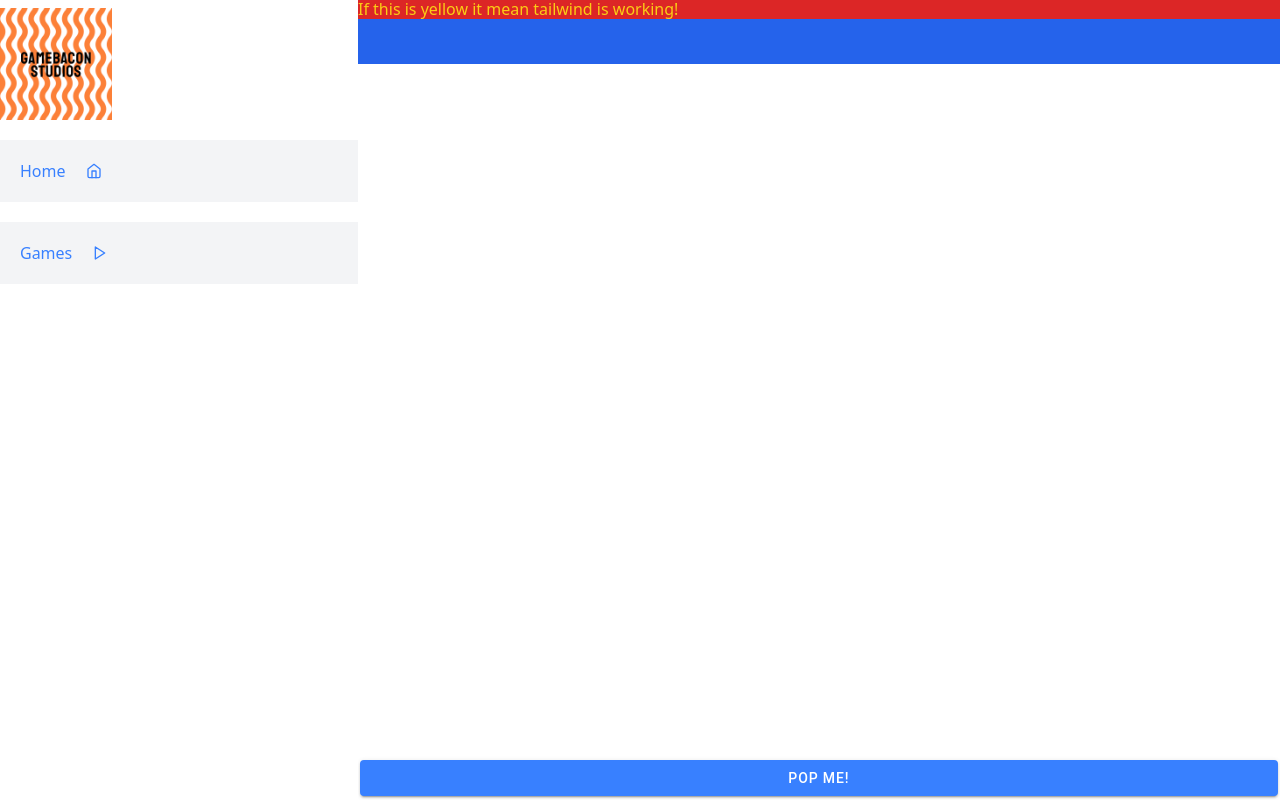
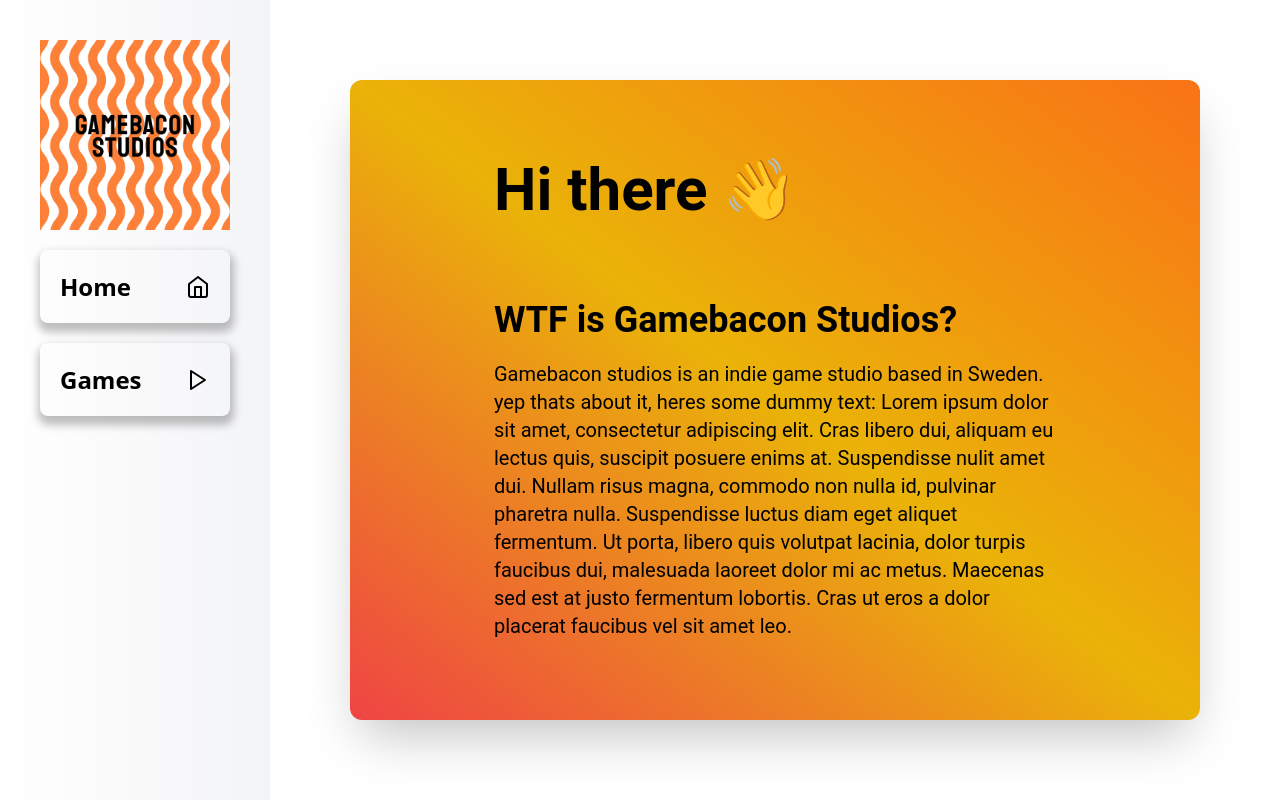
Before and after one commit to gamebacon/gamebaconstudios, a React (Create React App) app: page / in a window 1280 px wide. Built offline with nearby package versions, Linux system fonts and the light colour scheme.

Commit message:
added layout from figma

```diff
--- a/package.json
+++ b/package.json
@@ -22,7 +22,6 @@
     "react-icons": "^4.4.0",
     "react-router": "^5.2.0",
     "react-router-dom": "^5.2.0",
-    "react-scripts": "5.0.1",
     "web-vitals": "^2.1.4"
   },
   "scripts": {
@@ -58,6 +57,7 @@
     "eslint-plugin-n": "^15.3.0",
     "eslint-plugin-promise": "^6.0.1",
     "eslint-plugin-react": "^7.31.8",
+    "react-scripts": "5.0.1",
     "tailwindcss": "^3.1.8",
     "typescript": "^4.8.4"
   }
--- a/src/App.tsx
+++ b/src/App.tsx
@@ -23,8 +23,8 @@
 import './theme/variables.css';
 
 import HomePage from './pages/HomePage';
-import AppLayoutMenu from "./components/AppLayoutMenu";
-import GamesPage from "./pages/GamesPage";
+import AppLayoutMenu from './components/AppLayoutMenu';
+import GamesPage from './pages/GamesPage';
 
 setupIonicReact();
 
--- a/src/components/AppLayoutMenu.tsx
+++ b/src/components/AppLayoutMenu.tsx
@@ -1,9 +1,9 @@
-import {IonList, IonMenu, IonMenuButton, IonMenuToggle, IonRouterLink} from "@ionic/react";
-import React from "react";
+import {IonList, IonMenu, IonMenuButton, IonMenuToggle, IonRouterLink} from '@ionic/react';
+import React from 'react';
 import {FiHome, FiPlay} from 'react-icons/fi';
 
 
-import UILogo from "./UICommon/UILogo";
+import UILogo from './UICommon/UILogo';
 
 interface AppLayoutMenuPage {
     title: string,
@@ -28,15 +28,17 @@
 const AppLayoutMenu: React.FC = () => {
     return (
         <IonMenu contentId='main' side='start' swipe-gesture={true} menuId='main-menu'>
-            <IonList className='space-y-5'>
+            <IonList className='space-y-5 h-full bg-gradient-to-r from-white to-gray-100
+             items-center flex flex-col px-10 pt-10'>
                 <IonRouterLink routerLink='/'>
-                    <UILogo/>
+                    <UILogo style='w-full'/>
                 </IonRouterLink>
                 {pages.map((page, index) => {
                     return (
-                        <IonMenuToggle key={index} autoHide={false} className='bg-gray-100 flex w-full'>
-                            <IonRouterLink routerLink={page.url} className='w-full h-full p-5'>
-                                <div className='flex space-x-5 items-center'>
+                        <IonMenuToggle key={index} autoHide={false}
+                            className='shadow-menu-item flex w-full rounded-lg'>
+                            <IonRouterLink routerLink={page.url} className='w-full h-full p-5 text-black'>
+                                <div className='flex space-x-5 items-center text-2xl justify-between font-semibold'>
                                     <label className=''>{page.title}</label>
                                     <div className='w-fit'>{page.icon}</div>
                                 </div>
--- a/src/components/UICommon/UILogo.tsx
+++ b/src/components/UICommon/UILogo.tsx
@@ -1,11 +1,15 @@
-import React from "react";
+import React, {FC} from "react";
 
 // @ts-ignore
 import logo from '../../assets/images/logo.jpg';
 
-const UILogo: React.FC = () => {
+type UILogoProps = {
+    style?: string;
+}
+
+const UILogo: FC<UILogoProps> = ({style}) => {
     return (
-        <img src={logo} className='h-28'/>
+        <img src={logo} className={`h-28' ${style}`}/>
     );
 };
 
--- a/src/pages/HomePage.tsx
+++ b/src/pages/HomePage.tsx
@@ -1,15 +1,24 @@
-import {IonButton, IonContent, IonMenu, IonMenuButton, IonPage, IonPopover} from "@ionic/react";
-import React from "react";
+import {IonButton, IonContent, IonMenu, IonMenuButton, IonPage, IonPopover} from '@ionic/react';
+import React from 'react';
 
 const HomePage: React.FC = () => {
     return (
-    <IonPage>
-        <h1 className='bg-red-600 text-yellow-400'>If this is yellow it mean tailwind is working!</h1>
-        <IonButton id='popover-button'>Pop me!</IonButton>
-        <IonPopover trigger='popover-button' className='bg-blue-300'>
-            <IonContent className='text-6xl font-extrabold text-center text-fuchsia-800'>Hello world!</IonContent>
-        </IonPopover>
-    </IonPage>)
+        <IonPage>
+            <IonContent className='p-20'>
+                <div className='h-full w-full p-20'>
+                    <div className='bg-gradient-to-tr from-red-500 to-orange-500 via-yellow-500
+                     h-full w-full rounded-xl px-36 py-20 flex flex-col shadow-2xl'>
+                        <h1 className='text-6xl font-bold pb-20'>Hi there 👋</h1>
+                        <div className=''>
+                            <h2 className='text-4xl font-semibold pb-5'>WTF is Gamebacon Studios?</h2>
+                            {/* eslint-disable-next-line max-len */}
+                            <h4 className='text-xl'>Gamebacon studios is an indie game studio based in Sweden. yep thats about it, heres some dummy text: Lorem ipsum dolor sit amet, consectetur adipiscing elit. Cras libero dui, aliquam eu lectus quis, suscipit posuere enims at. Suspendisse nulit amet dui. Nullam risus magna, commodo non nulla id, pulvinar pharetra nulla. Suspendisse luctus diam eget aliquet fermentum. Ut porta, libero quis volutpat lacinia, dolor turpis faucibus dui, malesuada laoreet dolor mi ac metus. Maecenas sed est at justo fermentum lobortis. Cras ut eros a dolor placerat faucibus vel sit amet leo. </h4>
+                        </div>
+                    </div>
+                </div>
+            </IonContent>
+        </IonPage>)
 };
 
+
 export default HomePage;
--- a/src/theme/variables.css
+++ b/src/theme/variables.css
@@ -1,3 +1,7 @@
 @tailwind base;
 @tailwind components;
 @tailwind utilities;
+
+ion-menu {
+    width: 200px;
+}
--- a/tailwind.config.js
+++ b/tailwind.config.js
@@ -1,8 +1,12 @@
 /** @type {import('tailwindcss').Config} */
 module.exports = {
-  content: ["./src/**/*.{html,js,jsx,ts,tsx}"],
-  theme: {
-    extend: {},
-  },
-  plugins: [],
+    content: ['./src/**/*.{html,js,jsx,ts,tsx}'],
+    theme: {
+        extend: {
+            boxShadow: {
+                'menu-item': '1px 6px 8px 3px rgba(0, 0, 0, 0.25)',
+            }
+        },
+    },
+    plugins: [],
 }
```
Also changed, not shown: .eslintrc.js, 2 other files (tests, documents, lock files or other folders). Lines whose indentation alone changed are shown as unchanged.
